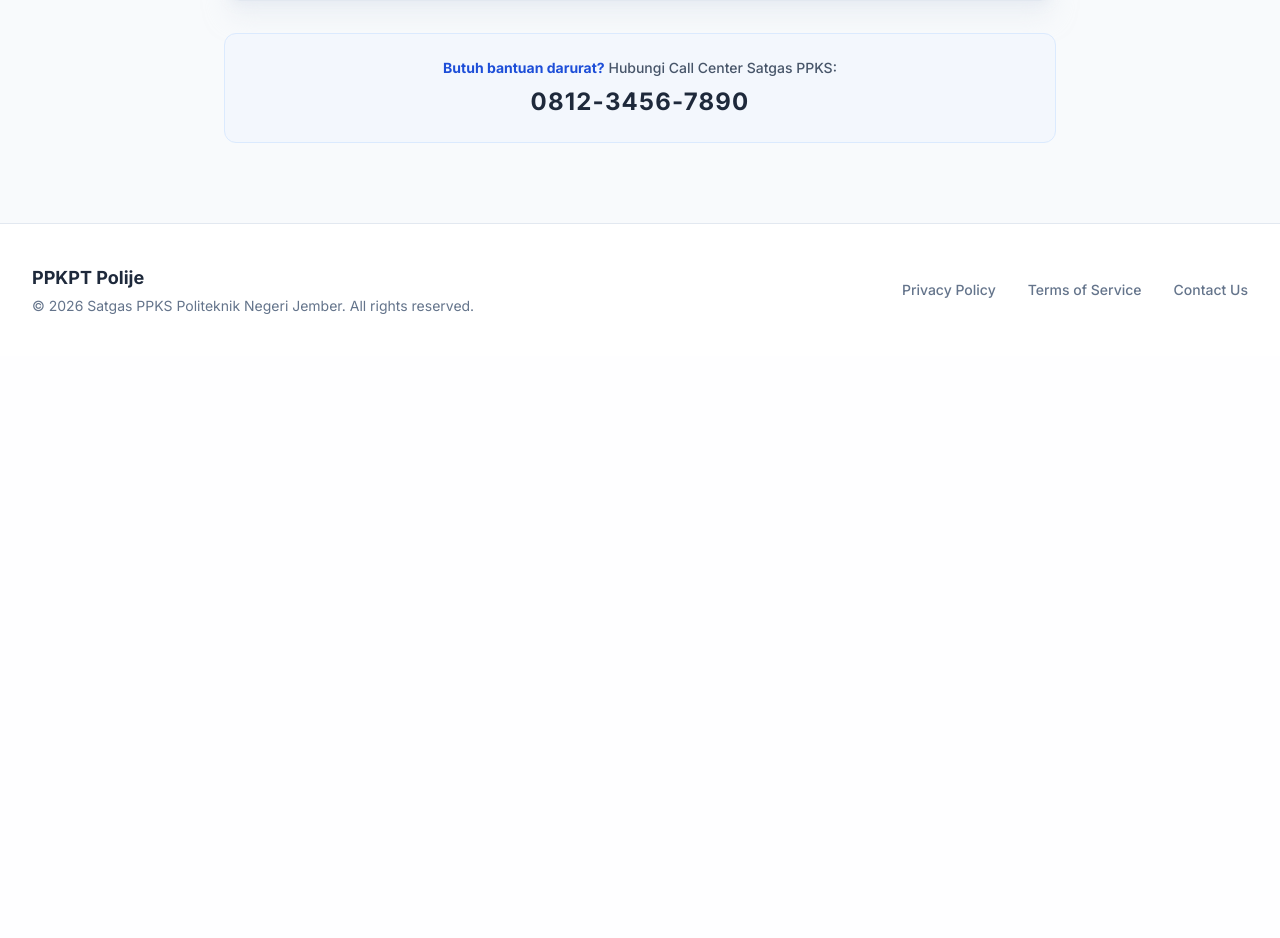
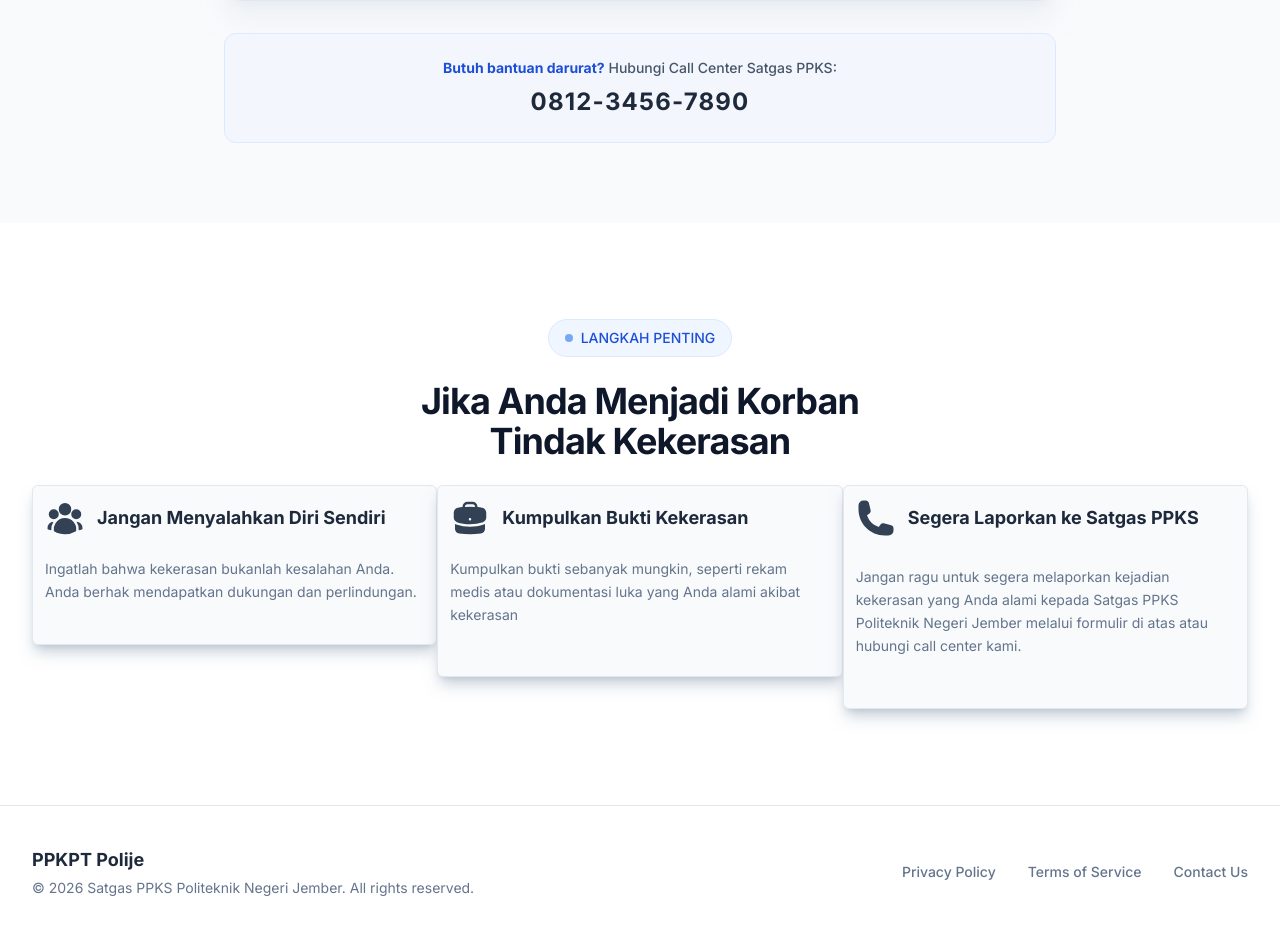
Before and after one commit to PrasetyoHerwibowo/PPKPT, a PHP site: page / in a window 1280 px wide. Shown: the part 1641-2579 px from the top of the page. Before the commit the page ends 1955 px from the top, so only its background shows below. Run offline with PHP 8.4, Linux system fonts and the light colour scheme; some libraries are stand-ins or nearby versions.

Commit message:
add new section landing page

```diff
--- a/PPKPT/index.php
+++ b/PPKPT/index.php
@@ -1,5 +1,6 @@
 <!DOCTYPE html>
 <html lang="id" class="scroll-smooth">
+
 <head>
     <meta charset="UTF-8">
     <meta name="viewport" content="width=device-width, initial-scale=1.0">
@@ -25,7 +26,9 @@
         }
     </script>
     <style>
-        body { font-family: 'Inter', sans-serif; }
+        body {
+            font-family: 'Inter', sans-serif;
+        }
     </style>
     <!-- Dark Mode Init Script -->
     <script>
@@ -36,6 +39,7 @@
         }
     </script>
 </head>
+
 <body class="bg-slate-50 text-slate-700 dark:bg-slate-900 dark:text-slate-300 transition-colors duration-300 antialiased">
 
     <!-- Navbar -->
@@ -181,6 +185,50 @@
         </div>
     </section>
 
+    <section class="bg-white py-16 lg:py-24 dark:bg-slate-950 transition-colors duration-300 relative overflow-hidden">
+        <div class="absolute inset-0 bg-grid-slate-100 dark:bg-grid-slate-800/[0.2] bg-[bottom_1px_center] opacity-40 pointer-events-none"></div>
+        <div class="max-w-7xl mx-auto px-4 sm:px-6 lg:px-8 text-center relative z-10">
+            <div class="inline-flex items-center px-4 py-2 rounded-full bg-blue-50 dark:bg-blue-900/30 text-blue-700 dark:text-blue-300 font-medium text-sm mb-6 border border-blue-100 dark:border-blue-800">
+                <span class="w-2 h-2 rounded-full bg-blue-500 mr-2 animate-pulse"></span>
+                LANGKAH PENTING
+            </div>
+            <h1 class="text-3xl lg:text-4xl font-extrabold text-slate-900 dark:text-white tracking-tight mb-6 leading-tight">
+                Jika Anda Menjadi Korban <br>Tindak Kekerasan
+            </h1>
+            <div class="flex">
+                <div class="bg-slate-50 dark:bg-slate-900 w-1/3 h-40 rounded-md  shadow-lg shadow-slate-400/50 dark:shadow-none border border-slate-200 dark:border-slate-800 hover:-translate-y-2 transition transform">
+                    <div class="flex items-center">
+                        <svg xmlns="http://www.w3.org/2000/svg" viewBox="0 0 24 24" fill="currentColor" class="size-10 m-3">
+                            <path fill-rule="evenodd" d="M8.25 6.75a3.75 3.75 0 1 1 7.5 0 3.75 3.75 0 0 1-7.5 0ZM15.75 9.75a3 3 0 1 1 6 0 3 3 0 0 1-6 0ZM2.25 9.75a3 3 0 1 1 6 0 3 3 0 0 1-6 0ZM6.31 15.117A6.745 6.745 0 0 1 12 12a6.745 6.745 0 0 1 6.709 7.498.75.75 0 0 1-.372.568A12.696 12.696 0 0 1 12 21.75c-2.305 0-4.47-.612-6.337-1.684a.75.75 0 0 1-.372-.568 6.787 6.787 0 0 1 1.019-4.38Z" clip-rule="evenodd" />
+                            <path d="M5.082 14.254a8.287 8.287 0 0 0-1.308 5.135 9.687 9.687 0 0 1-1.764-.44l-.115-.04a.563.563 0 0 1-.373-.487l-.01-.121a3.75 3.75 0 0 1 3.57-4.047ZM20.226 19.389a8.287 8.287 0 0 0-1.308-5.135 3.75 3.75 0 0 1 3.57 4.047l-.01.121a.563.563 0 0 1-.373.486l-.115.04c-.567.2-1.156.349-1.764.441Z" />
+                        </svg>
+                        <h3 class="text-lg font-bold text-slate-800 dark:text-slate-200">Jangan Menyalahkan Diri Sendiri</h3>
+                    </div>
+                    <p class="text-slate-500 dark:text-slate-400 text-sm m-3 ml-3 mt-2 leading-relaxed text-start">Ingatlah bahwa kekerasan bukanlah kesalahan Anda. Anda berhak mendapatkan dukungan dan perlindungan.</p>
+                </div>
+                <div class="bg-slate-50 dark:bg-slate-900 w-1/3 h-48 rounded-md  shadow-lg shadow-slate-400/50 dark:shadow-none border border-slate-200 dark:border-slate-800 hover:-translate-y-2 transition transform">
+                    <div class="flex items-center">
+                        <svg xmlns="http://www.w3.org/2000/svg" viewBox="0 0 24 24" fill="currentColor" class="size-10 m-3">
+                            <path fill-rule="evenodd" d="M7.5 5.25a3 3 0 0 1 3-3h3a3 3 0 0 1 3 3v.205c.933.085 1.857.197 2.774.334 1.454.218 2.476 1.483 2.476 2.917v3.033c0 1.211-.734 2.352-1.936 2.752A24.726 24.726 0 0 1 12 15.75c-2.73 0-5.357-.442-7.814-1.259-1.202-.4-1.936-1.541-1.936-2.752V8.706c0-1.434 1.022-2.7 2.476-2.917A48.814 48.814 0 0 1 7.5 5.455V5.25Zm7.5 0v.09a49.488 49.488 0 0 0-6 0v-.09a1.5 1.5 0 0 1 1.5-1.5h3a1.5 1.5 0 0 1 1.5 1.5Zm-3 8.25a.75.75 0 1 0 0-1.5.75.75 0 0 0 0 1.5Z" clip-rule="evenodd" />
+                            <path d="M3 18.4v-2.796a4.3 4.3 0 0 0 .713.31A26.226 26.226 0 0 0 12 17.25c2.892 0 5.68-.468 8.287-1.335.252-.084.49-.189.713-.311V18.4c0 1.452-1.047 2.728-2.523 2.923-2.12.282-4.282.427-6.477.427a49.19 49.19 0 0 1-6.477-.427C4.047 21.128 3 19.852 3 18.4Z" />
+                        </svg>
+                        <h3 class="text-lg font-bold text-slate-800 dark:text-slate-200">Kumpulkan Bukti Kekerasan</h3>
+
+                    </div>
+                    <p class="text-slate-500 dark:text-slate-400 text-sm m-3 mt-2 leading-relaxed text-start">Kumpulkan bukti sebanyak mungkin, seperti rekam medis atau dokumentasi luka yang Anda alami akibat kekerasan</p>
+                </div>
+                <div class="bg-slate-50 dark:bg-slate-900 w-1/3 h-56 rounded-md  shadow-lg shadow-slate-400/50 dark:shadow-none border border-slate-200 dark:border-slate-800 hover:-translate-y-2 transition transform">
+                    <div class="flex items-center">
+                        <svg xmlns="http://www.w3.org/2000/svg" viewBox="0 0 24 24" fill="currentColor" class="size-10 m-3">
+  <path fill-rule="evenodd" d="M1.5 4.5a3 3 0 0 1 3-3h1.372c.86 0 1.61.586 1.819 1.42l1.105 4.423a1.875 1.875 0 0 1-.694 1.955l-1.293.97c-.135.101-.164.249-.126.352a11.285 11.285 0 0 0 6.697 6.697c.103.038.25.009.352-.126l.97-1.293a1.875 1.875 0 0 1 1.955-.694l4.423 1.105c.834.209 1.42.959 1.42 1.82V19.5a3 3 0 0 1-3 3h-2.25C8.552 22.5 1.5 15.448 1.5 6.75V4.5Z" clip-rule="evenodd" />
+</svg>
+                     <h3 class="text-lg font-bold text-slate-800 dark:text-slate-200">Segera Laporkan ke Satgas PPKS</h3>
+                </div>
+                <p class="text-slate-500 dark:text-slate-400 text-sm m-3 mt-4 leading-relaxed text-start">Jangan ragu untuk segera melaporkan kejadian kekerasan yang Anda alami kepada Satgas PPKS Politeknik Negeri Jember melalui formulir di atas atau hubungi call center kami.</p>
+            </div>
+        </div>
+    </section>
+
     <!-- Footer -->
     <footer class="bg-white border-t border-slate-200 dark:bg-slate-900 dark:border-slate-800 py-10 transition-colors duration-300">
         <div class="max-w-7xl mx-auto px-4 sm:px-6 lg:px-8 flex flex-col md:flex-row justify-between items-center gap-6 text-center md:text-left">
@@ -237,4 +285,5 @@
     </script>
 
 </body>
+
 </html>
```
